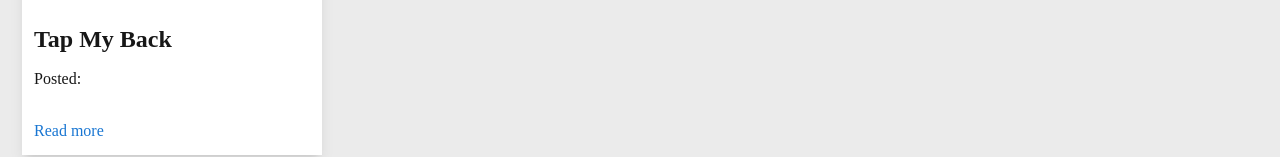
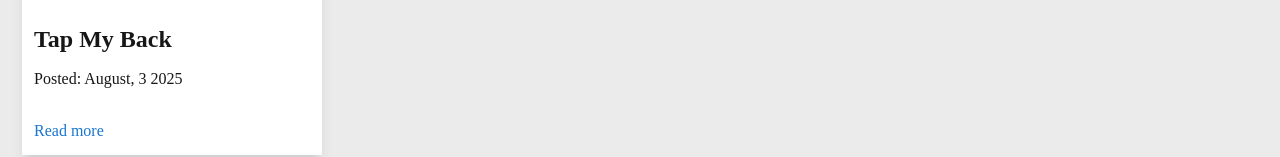
Before and after one commit to daniazevedo43/my-portfolio-website, a Next.js app: page /projects in a window 1280 px wide. Shown: the part 725-882 px from the top of the page. Built offline with nearby package versions, Linux system fonts and the light colour scheme.

Commit message:
Project's posting date being shown

```diff
--- a/src/app/projects/page.tsx
+++ b/src/app/projects/page.tsx
@@ -2,6 +2,15 @@ import Link from 'next/link'
 import React from 'react'
 
 export default function Projects() {
+
+  const postedDate = (date: Date) => {
+    const month = new Intl.DateTimeFormat("en-US", { month: 'long' }).format(date);
+    const day = date.getDate();
+    const year = date.getFullYear();
+
+    return `${month}, ${day} ${year}`;
+  }
+
   return (
     <div className='m-10 justify-items-center'>
         <div className='flex justify-center'>
@@ -83,7 +92,7 @@ export default function Projects() {
               </div>
               <div className='m-3'>
                 <p className='text-2xl font-semibold font-ubuntu'>Tap My Back</p>
-                <p className='font-ubuntu mt-3'>Posted: </p>
+                <p className='font-ubuntu mt-3'>Posted: {postedDate(new Date(2025, 7, 3))}</p>
                 <div className='mt-7'>
                   <Link href="/projects/tap-my-back" className='font-ubuntu text-[#1976d2] hover:underline w-auto'>
                     Read more
```
